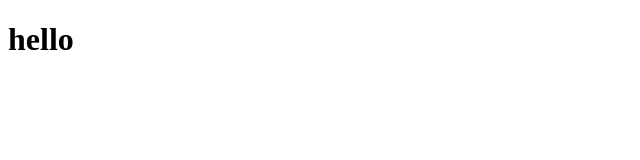
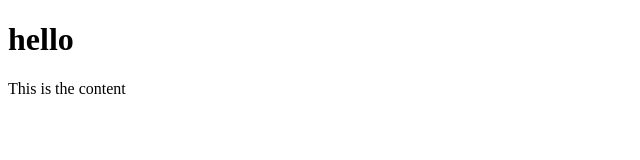
Before and after one commit to mykolapylypchuk/test, a plain HTML site: page index.html in a window 1280 px wide. Shown: the whole page, without its empty margins (0-640 px from the left). Drawn offline with Linux system fonts and the light colour scheme.

Commit message:
add content to index.html

```diff
--- a/index.html
+++ b/index.html
@@ -8,5 +8,6 @@
 </head>
 <body>
   <h1>hello</h1>
+  <p>This is the content</p>
 </body>
 </html>
```
